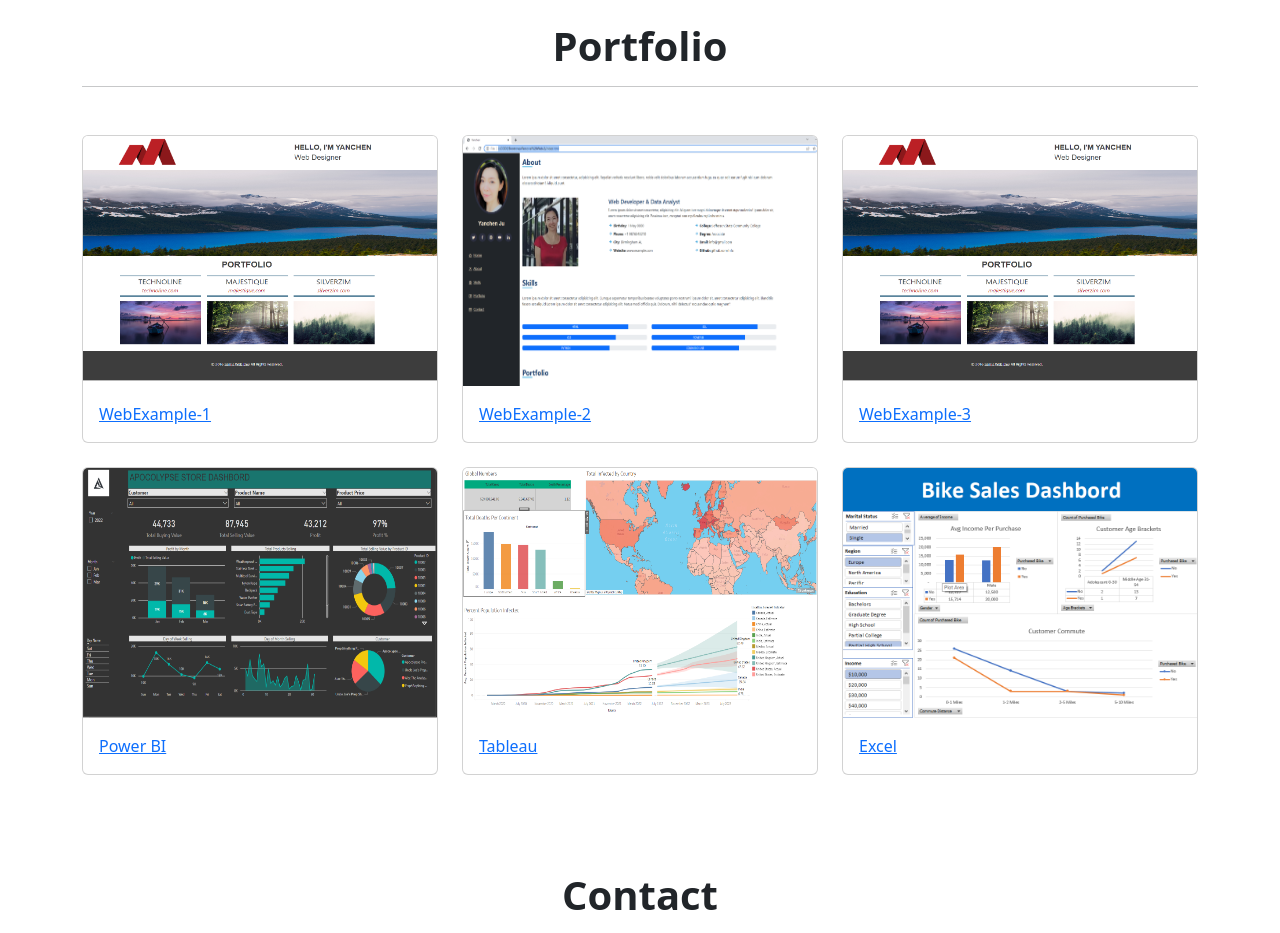
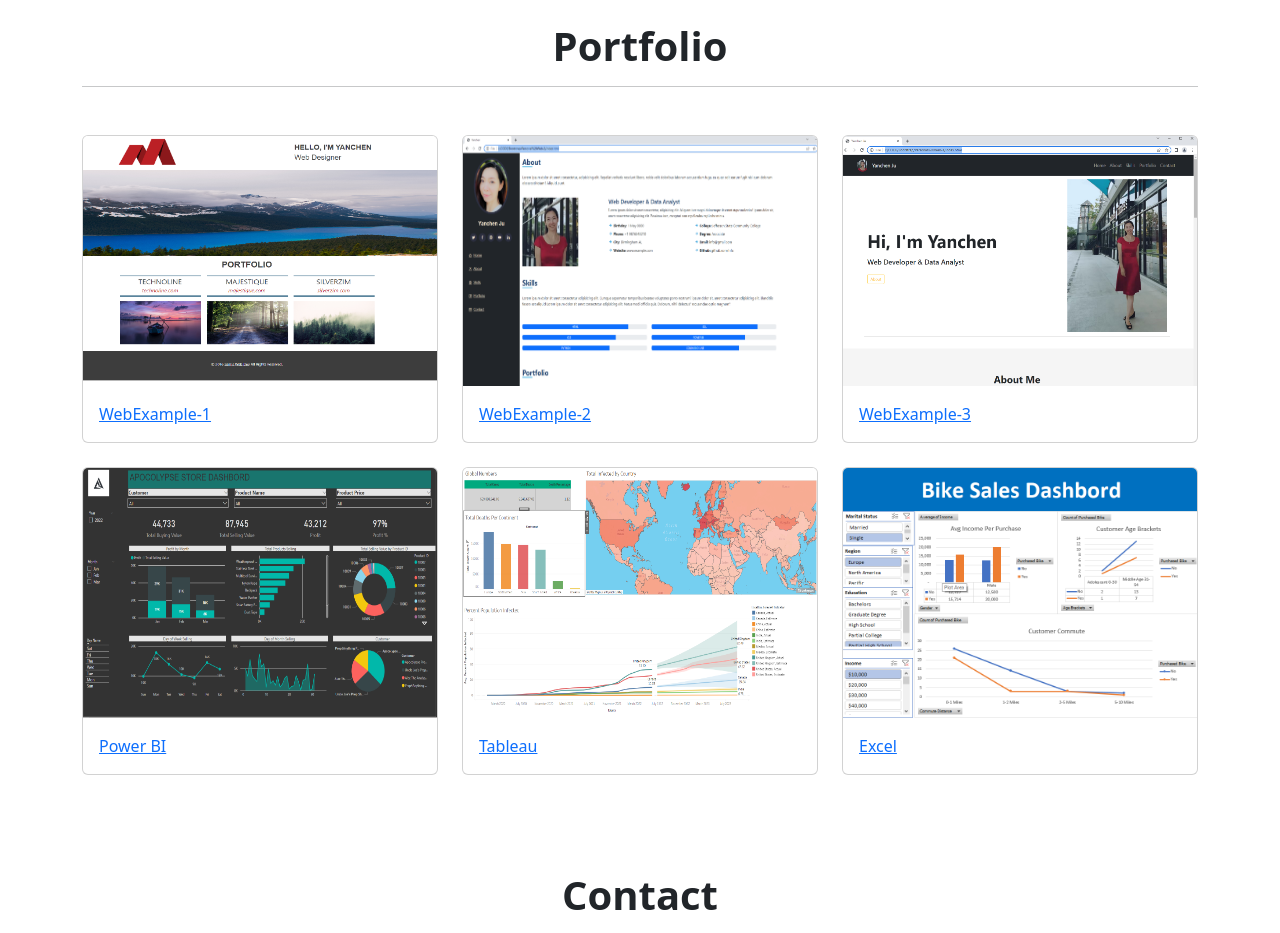
Before and after one commit to juju-1/personal-web-1, a plain HTML site: page index.html in a window 1280 px wide. Shown: the part 2080-3013 px from the top of the page. Drawn offline with nearby package versions, Linux system fonts and the light colour scheme.

Commit message:
Update index.html

```diff
--- a/index.html
+++ b/index.html
@@ -153,7 +153,7 @@
                 </div>
                 <div class="col">
                     <div class="card">
-                        <img src="img/maxx.PNG" class="card-img-top" height="250px" alt="...">
+                        <img src="img/WebExample-2.PNG" class="card-img-top" height="250px" alt="...">
                         <div class="card-body">
                             <a href="" class="card-title display-9">WebExample-3</a>
                         </div>
```
